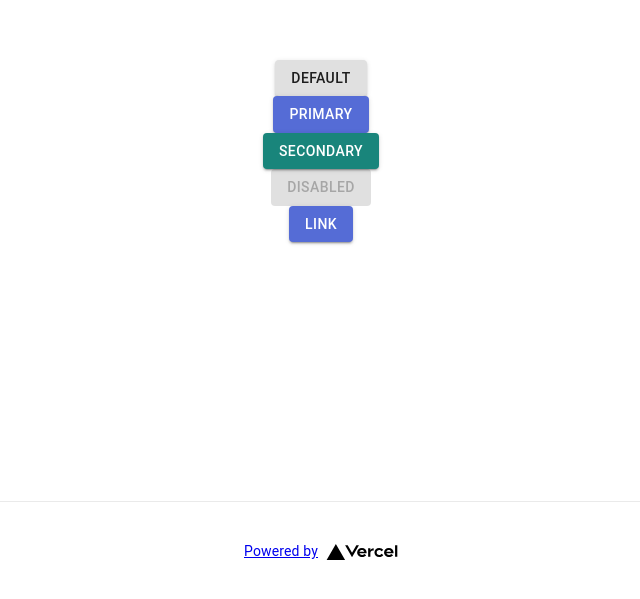
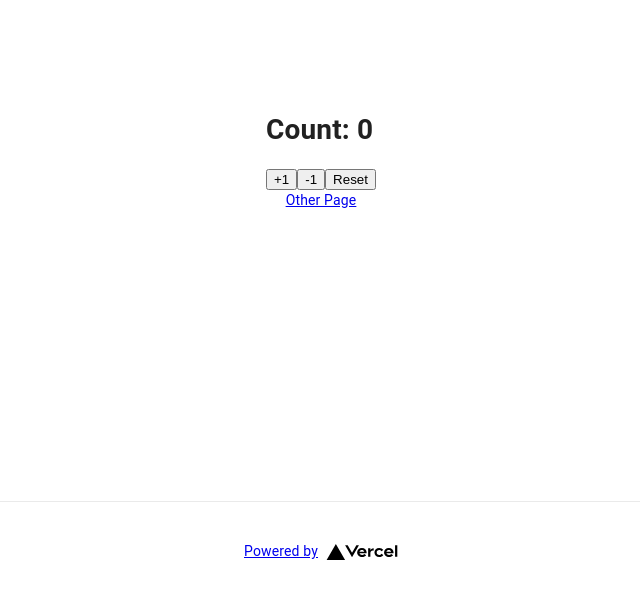
Before and after one commit to CCChira/CallbackDragons, a Next.js app: page / in a window 1280 px wide. Shown: the part 199-798 px from the top of the page, without its empty margins (319-959 px from the left). Built offline with nearby package versions, Linux system fonts and the light colour scheme.

Commit message:
Added redux and a demo for how to use it

```diff
--- a/pages/_app.js
+++ b/pages/_app.js
@@ -4,9 +4,12 @@ import Head from 'next/head';
 import { ThemeProvider } from '@material-ui/core/styles';
 import CssBaseline from '@material-ui/core/CssBaseline';
 import theme from '../src/theme';
+import {useStore} from "../store/store";
+import { Provider } from 'react-redux'
 
 export default function MyApp(props) {
   const { Component, pageProps } = props;
+    const store = useStore(pageProps.initialReduxState)
 
   React.useEffect(() => {
     // Remove the server-side injected CSS.
@@ -25,7 +28,10 @@ export default function MyApp(props) {
         <ThemeProvider theme={theme}>
           {/* CssBaseline kickstart an elegant, consistent, and simple baseline to build upon. */}
           <CssBaseline />
-          <Component {...pageProps} />
+            <Provider store={store}>
+                <Component {...pageProps} />
+            </Provider>
+
         </ThemeProvider>
       </React.Fragment>
   );
--- a/pages/index.js
+++ b/pages/index.js
@@ -2,30 +2,34 @@ import Head from 'next/head'
 import Image from 'next/image'
 import styles from '../styles/Home.module.css'
 import {Button} from "@material-ui/core";
+import {useDispatch, useSelector} from "react-redux";
+import {decrementCount, incrementCount, resetCount} from "../store/actions";
+import Link from 'next/link'
 
 export default function Home() {
+    const count = useSelector((state) => state.counter)
+    const dispatch = useDispatch()
+
     return (
         <div className={styles.container}>
             <Head>
                 <title>Create Next App</title>
-        <meta name="description" content="Generated by create next app" />
-        <link rel="icon" href="/favicon.ico" />
+                <meta name="description" content="Generated by create next app"/>
+                <link rel="icon" href="/favicon.ico"/>
             </Head>
 
             <main className={styles.main}>
-        <Button variant="contained">Default</Button>
-        <Button variant="contained" color="primary">
-          Primary
-        </Button>
-        <Button variant="contained" color="secondary">
-          Secondary
-        </Button>
-        <Button variant="contained" disabled>
-          Disabled
-        </Button>
-        <Button variant="contained" color="primary" href="#contained-buttons">
-          Link
-        </Button>
+                <div>
+                    <h1>
+                        Count: <span>{count}</span>
+                    </h1>
+                    <button onClick={() => dispatch(incrementCount())}>+1</button>
+                    <button onClick={() => dispatch(decrementCount())}>-1</button>
+                    <button onClick={() => dispatch(resetCount())}>Reset</button>
+                </div>
+                <Link href='/otherPage'>
+                    <a>Other Page</a>
+                </Link>
             </main>
 
             <footer className={styles.footer}>
@@ -36,7 +40,7 @@ export default function Home() {
                 >
                     Powered by{' '}
                     <span className={styles.logo}>
-            <Image src="/vercel.svg" alt="Vercel Logo" width={72} height={16} />
+            <Image src="/vercel.svg" alt="Vercel Logo" width={72} height={16}/>
           </span>
                 </a>
             </footer>
--- /dev/null
+++ b/store/actions.js
@@ -0,0 +1,10 @@
+import * as types from './types'
+
+// INCREMENT COUNTER BY 1
+export const incrementCount = () => ({ type: types.INCREMENT })
+
+// DECREMENT COUNTER BY 1
+export const decrementCount = () => ({ type: types.DECREMENT })
+
+// RESET COUNTER
+export const resetCount = () => ({ type: types.RESET })
--- /dev/null
+++ b/store/reducers.js
@@ -0,0 +1,23 @@
+import { combineReducers } from 'redux'
+import * as types from './types'
+
+// COUNTER REDUCER
+const counterReducer = (state = 0, { type }) => {
+    switch (type) {
+        case types.INCREMENT:
+            return state + 1
+        case types.DECREMENT:
+            return state - 1
+        case types.RESET:
+            return 0
+        default:
+            return state
+    }
+}
+
+// COMBINED REDUCERS
+const reducers = {
+    counter: counterReducer,
+}
+
+export default combineReducers(reducers)
--- /dev/null
+++ b/store/store.js
@@ -0,0 +1,41 @@
+import {useMemo} from 'react'
+import {applyMiddleware, createStore} from 'redux'
+import {composeWithDevTools} from 'redux-devtools-extension'
+import thunkMiddleware from 'redux-thunk'
+import reducers from './reducers'
+
+let store
+
+function initStore(initialState) {
+    return createStore(
+        reducers,
+        initialState,
+        composeWithDevTools(applyMiddleware(thunkMiddleware))
+    )
+}
+
+export const initializeStore = (preloadedState) => {
+    let _store = store ?? initStore(preloadedState)
+
+    // After navigating to a page with an initial Redux state, merge that state
+    // with the current state in the store, and create a new store
+    if (preloadedState && store) {
+        _store = initStore({
+            ...store.getState(),
+            ...preloadedState,
+        })
+        // Reset the current store
+        store = undefined
+    }
+
+    // For SSG and SSR always create a new store
+    if (typeof window === 'undefined') return _store
+    // Create the store once in the client
+    if (!store) store = _store
+
+    return _store
+}
+
+export function useStore(initialState) {
+    return useMemo(() => initializeStore(initialState), [initialState])
+}
--- /dev/null
+++ b/store/types.js
@@ -0,0 +1,3 @@
+export const INCREMENT = 'INCREMENT'
+export const DECREMENT = 'DECREMENT'
+export const RESET = 'RESET'
```
Also changed, not shown: package.json (+6 -2 lines), pages/otherPage.js (added, +18 -0 lines), 1 other file (tests, documents, lock files or other folders). Lines whose indentation alone changed are shown as unchanged.
